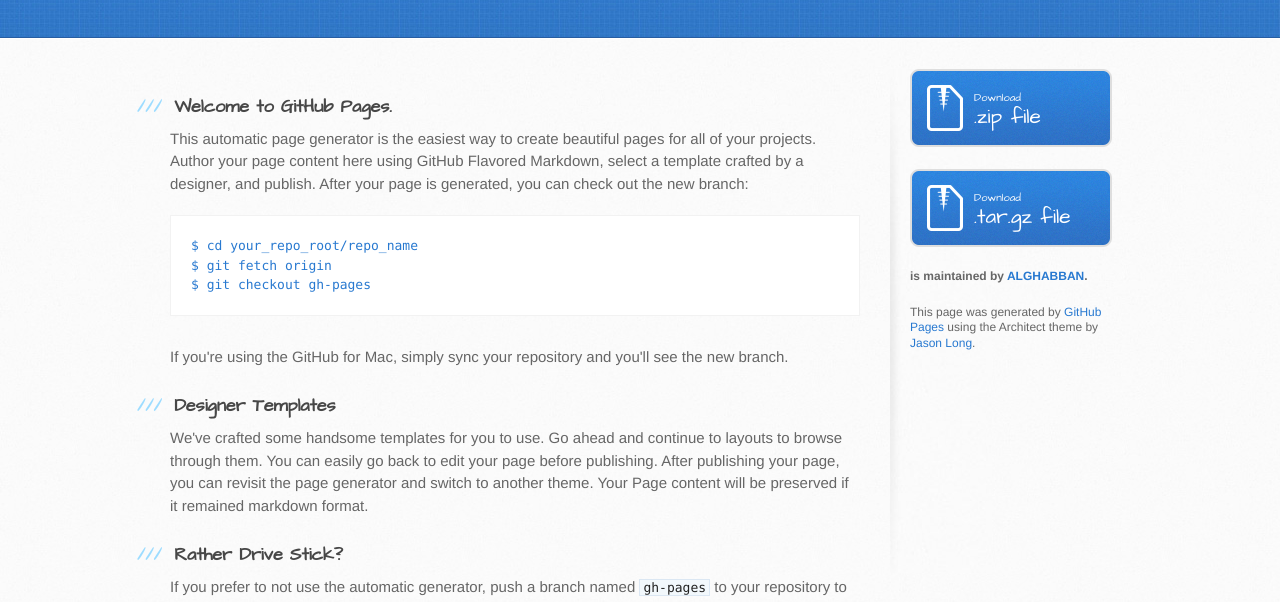
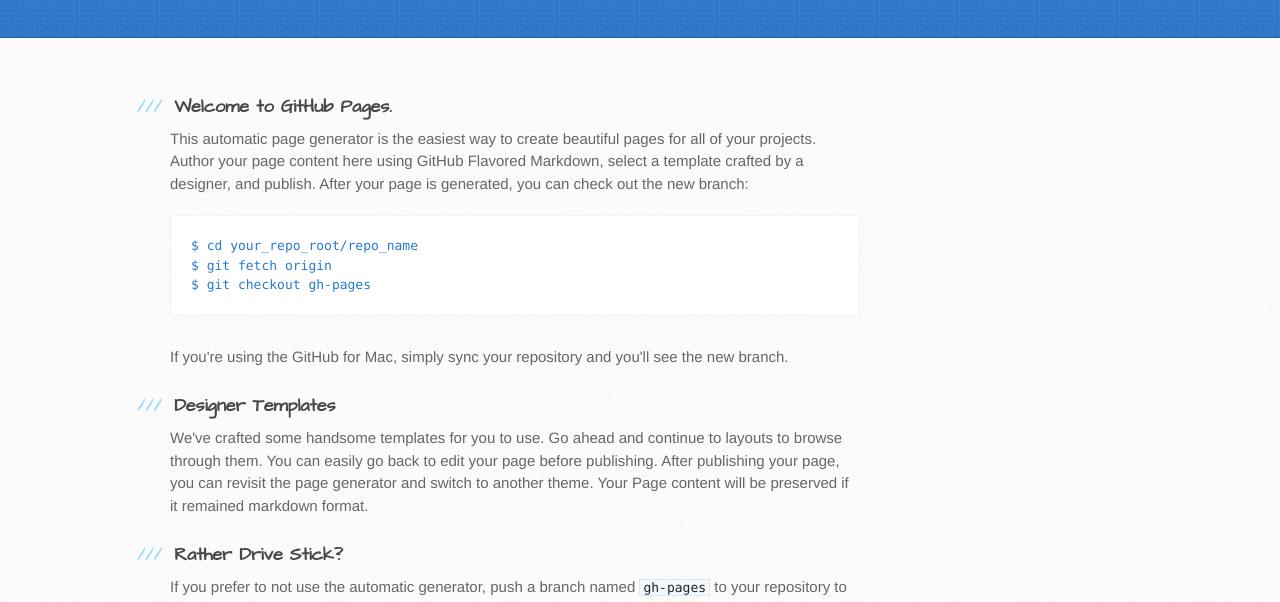
Before and after one commit to ALGHABBAN/LightADO.net, a plain HTML site: page index.html in a window 1280 px wide. Shown: the part 197-799 px from the top of the page. Drawn offline with Linux system fonts and the light colour scheme.

Commit message:
Update index.html

```diff
--- a/index.html
+++ b/index.html
@@ -61,20 +61,7 @@ $ git checkout gh-pages
 <p>Having trouble with Pages? Check out the documentation at <a href="https://help.github.com/pages">https://help.github.com/pages</a> or contact <a href="mailto:support@github.com">support@github.com</a> and we’ll help you sort it out.</p>
         </section>
 
-        <aside id="sidebar">
-          <a href="https://github.com/ALGHABBAN/lightado.net/zipball/master" class="button">
-            <small>Download</small>
-            .zip file
-          </a>
-          <a href="https://github.com/ALGHABBAN/lightado.net/tarball/master" class="button">
-            <small>Download</small>
-            .tar.gz file
-          </a>
 
-          <p class="repo-owner"><a href="https://github.com/ALGHABBAN/lightado.net"></a> is maintained by <a href="https://github.com/ALGHABBAN">ALGHABBAN</a>.</p>
-
-          <p>This page was generated by <a href="https://pages.github.com">GitHub Pages</a> using the Architect theme by <a href="https://twitter.com/jasonlong">Jason Long</a>.</p>
-        </aside>
       </div>
     </div>
 
```
